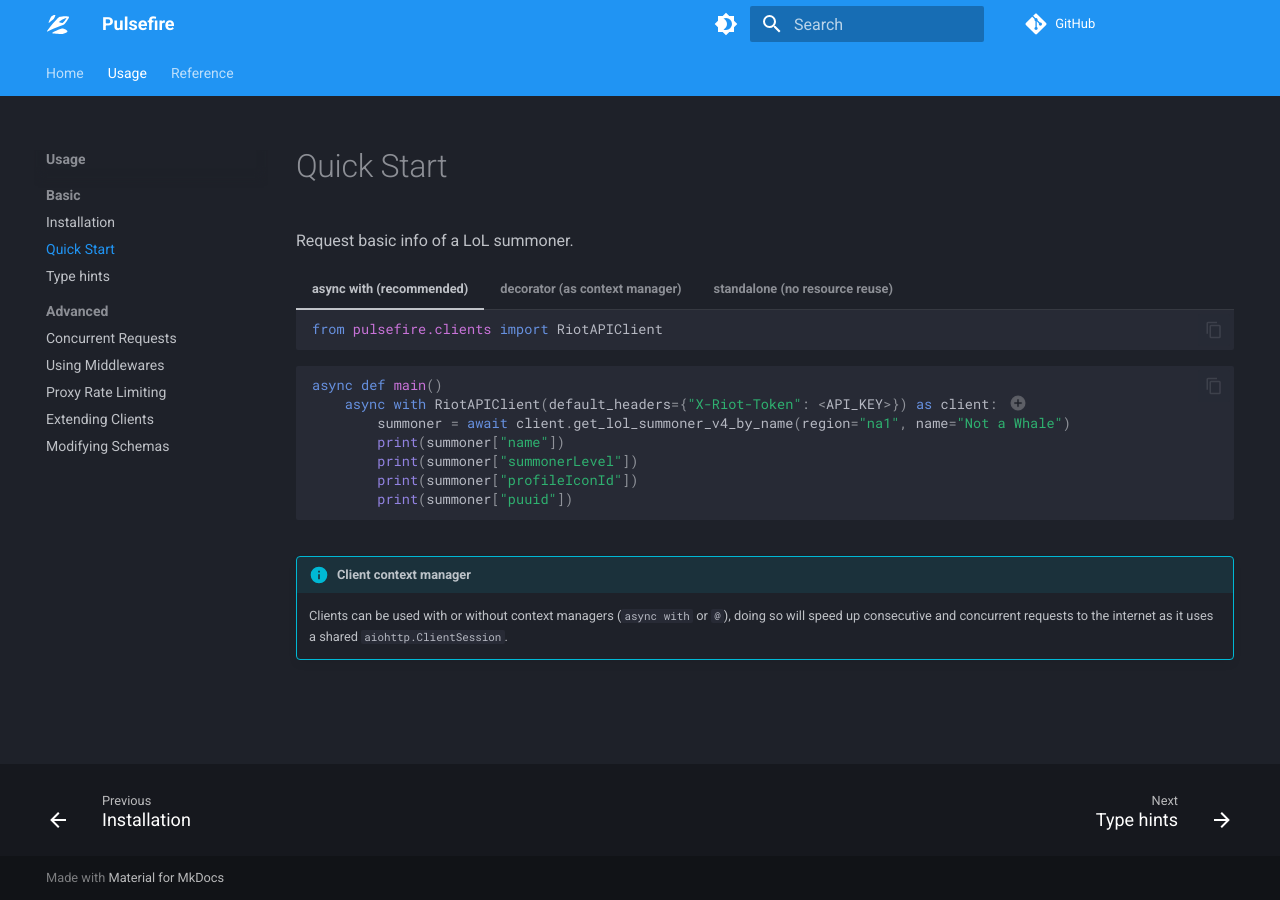
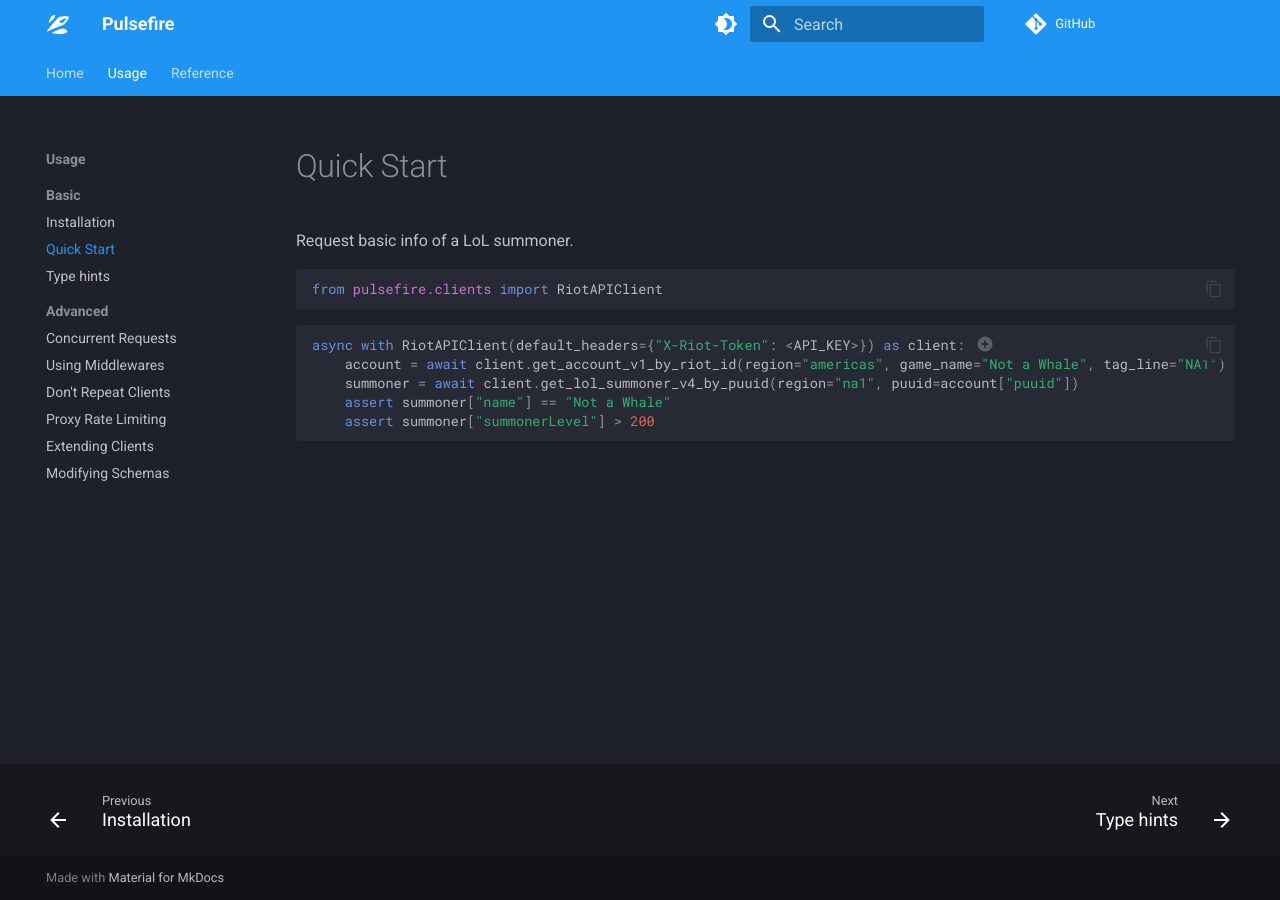
Before and after one commit to iann838/pulsefire, an MkDocs documentation site: the page built from docs/usage/basic/quick-start.md, in a window 1280 px wide. Built offline with MkDocs 1.6.1 and Material for MkDocs 9.7.7, drawn with Linux system fonts in a browser that asks for light colours; comment, search, counter and statistics services are not loaded.

Commit message:
New: v1.2.0 remove inconsistency and improve docs

````diff
--- a/docs/usage/basic/quick-start.md
+++ b/docs/usage/basic/quick-start.md
@@ -7,61 +7,16 @@ hide:
 
 Request basic info of a LoL summoner.
 
-=== "async with (recommended)"
+```python
+from pulsefire.clients import RiotAPIClient
+```
 
-    ```python
-    from pulsefire.clients import RiotAPIClient
-    ```
+```python
+async with RiotAPIClient(default_headers={"X-Riot-Token": <API_KEY>}) as client: #(1)!
+    account = await client.get_account_v1_by_riot_id(region="americas", game_name="Not a Whale", tag_line="NA1")
+    summoner = await client.get_lol_summoner_v4_by_puuid(region="na1", puuid=account["puuid"])
+    assert summoner["name"] == "Not a Whale"
+    assert summoner["summonerLevel"] > 200
+```
 
-    ```python
-    async def main()
-        async with RiotAPIClient(default_headers={"X-Riot-Token": <API_KEY>}) as client: #(1)!
-            summoner = await client.get_lol_summoner_v4_by_name(region="na1", name="Not a Whale")
-            print(summoner["name"])
-            print(summoner["summonerLevel"])
-            print(summoner["profileIconId"])
-            print(summoner["puuid"])
-    ```
-
-    1. It's not recommended to hardcode your API keys or secrets, store them in environment variables and grab them using `os.environ`.
-
-=== "decorator (as context manager)"
-
-    ```python
-    from pulsefire.clients import RiotAPIClient
-    ```
-
-    ```python
-    client = RiotAPIClient(default_headers={"X-Riot-Token": <API_KEY>}) #(1)!
-
-    @client
-    async def main()
-        summoner = await client.get_lol_summoner_v4_by_name(region="na1", name="Not a Whale")
-        print(summoner["name"])
-        print(summoner["summonerLevel"])
-        print(summoner["profileIconId"])
-        print(summoner["puuid"])
-    ```
-
-    1. It's not recommended to hardcode your API keys or secrets, store them in environment variables and grab them using `os.environ`.
-
-=== "standalone (no resource reuse)"
-
-    ```python
-    from pulsefire.clients import RiotAPIClient
-    ```
-
-    ```python
-    async def main()
-        client = RiotAPIClient(default_headers={"X-Riot-Token": <API_KEY>}) #(1)!
-        summoner = await client.get_lol_summoner_v4_by_name(region="na1", name="Not a Whale")
-        print(summoner["name"])
-        print(summoner["summonerLevel"])
-        print(summoner["profileIconId"])
-        print(summoner["puuid"])
-    ```
-
-    1. It's not recommended to hardcode your API keys or secrets, store them in environment variables and grab them using `os.environ`.
-
-!!! info "Client context manager"
-    Clients can be used with or without context managers (`async with` or `@`), doing so will speed up consecutive and concurrent requests to the internet as it uses a shared `aiohttp.ClientSession`.
+1. It's not recommended to hardcode your API keys or secrets, store them in environment variables and grab them using `os.environ`.
--- a/mkdocs.yaml
+++ b/mkdocs.yaml
@@ -43,6 +43,7 @@ nav:
     - Advanced:
       - Concurrent Requests: usage/advanced/concurrent-requests.md
       - Using Middlewares: usage/advanced/using-middlewares.md
+      - Don't Repeat Clients: usage/advanced/dont-repeat-clients.md
       - Proxy Rate Limiting: usage/advanced/proxy-rate-limiting.md
       - Extending Clients: usage/advanced/extending-clients.md
       - Modifying Schemas: usage/advanced/modifying-schemas.md
--- a/setup.py
+++ b/setup.py
@@ -24,7 +24,7 @@ if sys.version_info < (3, 12):
 
 setup(
     name="pulsefire",
-    version="1.1.2",
+    version="1.2.0",
     author="Jian Huang",
     author_email="iann838dev@gmail.com",
     url="https://github.com/iann838/pulsefire",
````
Also changed, not shown: docs/usage/advanced/concurrent-requests.md (+6 -3 lines), docs/usage/advanced/dont-repeat-clients.md (added, +96 -0 lines), docs/usage/advanced/proxy-rate-limiting.md (+2 -2 lines), 3 other files.
